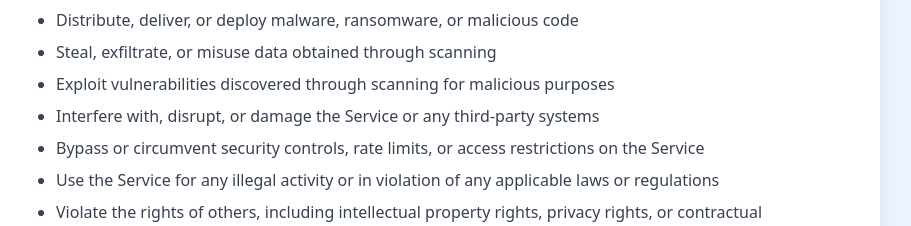
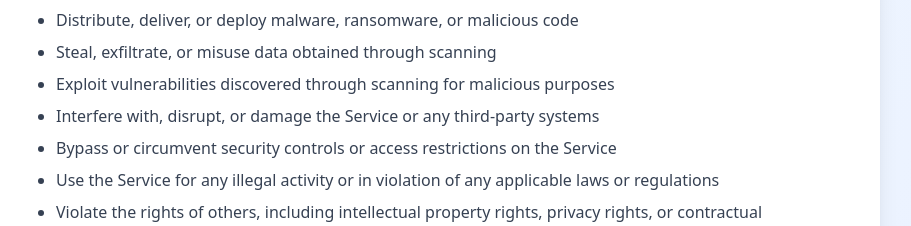
Before and after one commit to Ashwaaahere/thandev, a Next.js app in the folder frontend/: page /terms in a window 1280 px wide. Shown: the part 1561-1787 px from the top of the page, without its empty margins (208-1119 px from the left). Built offline with nearby package versions, Linux system fonts and the light colour scheme.

Commit message:
Remove remaining 'rate limits' mention from Terms of Service
- Removed 'rate limits' from prohibited activities section
- Kept 'security controls' and 'access restrictions' language
- Final cleanup to ensure no rate limiting statements remain

```diff
--- a/frontend/app/terms/page.tsx
+++ b/frontend/app/terms/page.tsx
@@ -141,7 +141,7 @@ export default function TermsPage() {
                     <li>Steal, exfiltrate, or misuse data obtained through scanning</li>
                     <li>Exploit vulnerabilities discovered through scanning for malicious purposes</li>
                     <li>Interfere with, disrupt, or damage the Service or any third-party systems</li>
-                    <li>Bypass or circumvent security controls, rate limits, or access restrictions on the Service</li>
+                    <li>Bypass or circumvent security controls or access restrictions on the Service</li>
                     <li>Use the Service for any illegal activity or in violation of any applicable laws or regulations</li>
                     <li>Violate the rights of others, including intellectual property rights, privacy rights, or contractual obligations</li>
                     <li>Impersonate others or provide false information when creating an account</li>
```
